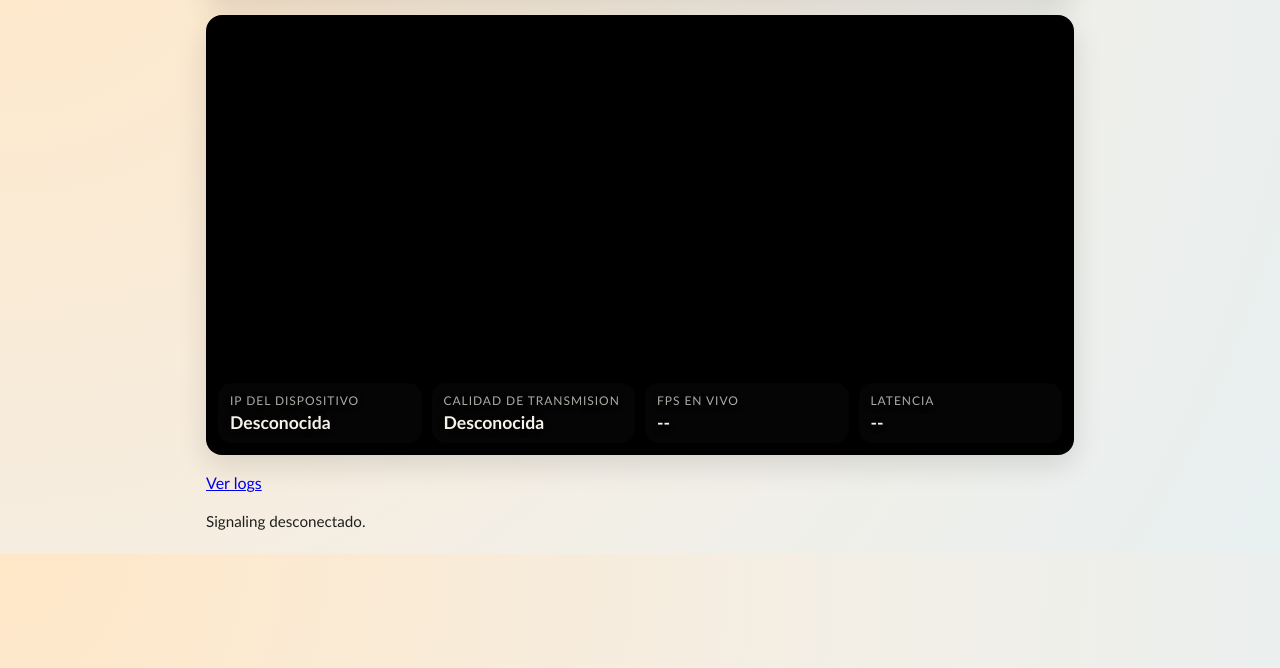
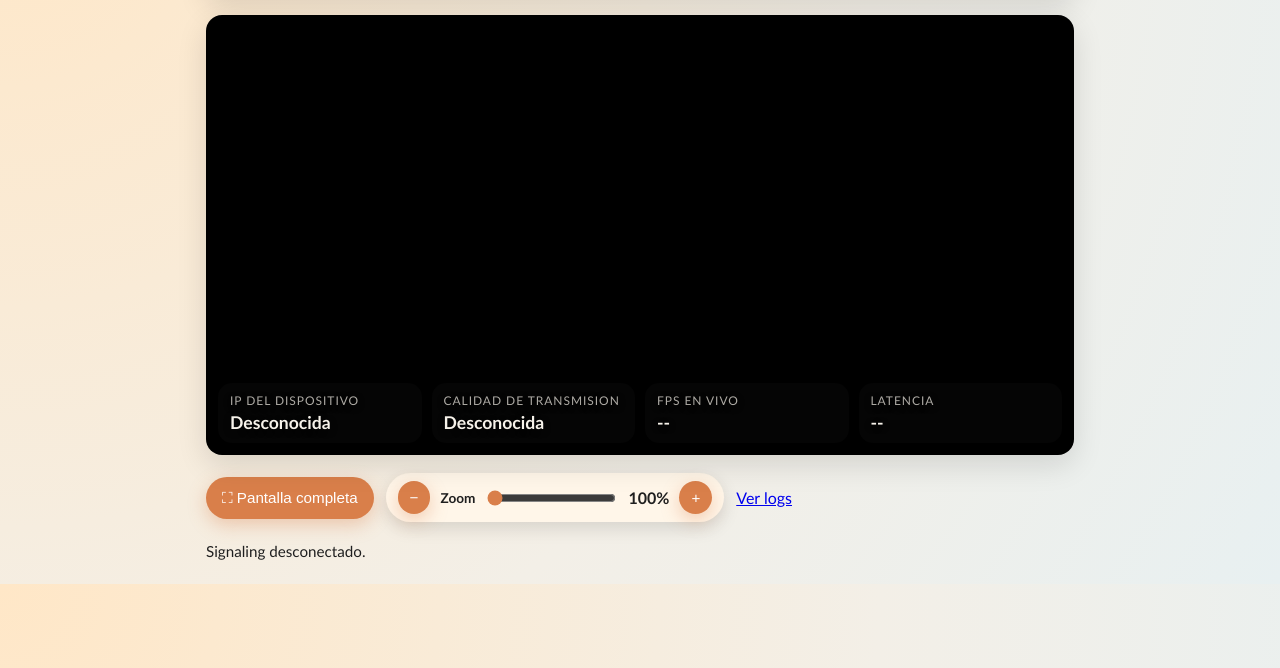
Before and after one commit to charlycba/webcamsecurity, a website: page public/monitor.html in a window 1280 px wide. Shown: the part 132-800 px from the top of the page. Drawn offline with Linux system fonts and the light colour scheme.

Commit message:
Add fullscreen and zoom controls

```diff
--- a/public/monitor.html
+++ b/public/monitor.html
@@ -14,7 +14,7 @@
       </header>
 
       <section class="viewer">
-        <div class="monitor-frame">
+        <div class="monitor-frame" id="monitorFrame">
           <video id="liveVideo" autoplay playsinline muted></video>
         </div>
         <div class="overlay" aria-live="polite">
@@ -37,7 +37,15 @@
         </div>
       </section>
 
-      <section class="controls">
+      <section class="controls monitor-controls">
+        <button id="fullscreenBtn" type="button">⛶ Pantalla completa</button>
+        <div class="zoom-control">
+          <button id="zoomOutBtn" type="button" aria-label="Reducir zoom">−</button>
+          <label for="zoomRange">Zoom</label>
+          <input id="zoomRange" type="range" min="1" max="2" step="0.1" value="1" />
+          <span id="zoomValue">100%</span>
+          <button id="zoomInBtn" type="button" aria-label="Aumentar zoom">+</button>
+        </div>
         <a id="openLogs" href="/monitor.html?logs=1" target="_blank" rel="noopener">Ver logs</a>
       </section>
 
@@ -51,11 +59,17 @@
 
     <script>
       const liveVideo = document.getElementById("liveVideo");
+      const monitorFrame = document.getElementById("monitorFrame");
       const status = document.getElementById("status");
       const deviceIp = document.getElementById("deviceIp");
       const deviceQuality = document.getElementById("deviceQuality");
       const liveFps = document.getElementById("liveFps");
       const liveLatency = document.getElementById("liveLatency");
+      const fullscreenBtn = document.getElementById("fullscreenBtn");
+      const zoomRange = document.getElementById("zoomRange");
+      const zoomValue = document.getElementById("zoomValue");
+      const zoomOutBtn = document.getElementById("zoomOutBtn");
+      const zoomInBtn = document.getElementById("zoomInBtn");
       const logsSection = document.getElementById("logsSection");
       const logsContent = document.getElementById("logsContent");
       const logs = [];
@@ -72,6 +86,30 @@
 
       if (showLogs) {
         logsSection.classList.remove("hidden");
+      }
+
+      function updateZoomDisplay(value) {
+        zoomValue.textContent = `${Math.round(value * 100)}%`;
+        monitorFrame.style.setProperty("--zoom", value);
+      }
+
+      function clampZoom(value) {
+        const min = Number(zoomRange.min);
+        const max = Number(zoomRange.max);
+        return Math.min(max, Math.max(min, value));
+      }
+
+      function toggleFullscreen() {
+        if (!document.fullscreenElement) {
+          monitorFrame.requestFullscreen().catch(() => {});
+          return;
+        }
+        document.exitFullscreen().catch(() => {});
+      }
+
+      function updateFullscreenLabel() {
+        const isFullscreen = document.fullscreenElement === monitorFrame;
+        fullscreenBtn.textContent = isFullscreen ? "Salir pantalla completa" : "⛶ Pantalla completa";
       }
 
       function setStatus(message) {
@@ -281,6 +319,25 @@
 
       connectLive();
 
+      updateZoomDisplay(Number(zoomRange.value));
+      zoomRange.addEventListener("input", () => {
+        updateZoomDisplay(Number(zoomRange.value));
+      });
+      zoomOutBtn.addEventListener("click", () => {
+        const value = clampZoom(Number(zoomRange.value) - Number(zoomRange.step));
+        zoomRange.value = value.toString();
+        updateZoomDisplay(value);
+      });
+      zoomInBtn.addEventListener("click", () => {
+        const value = clampZoom(Number(zoomRange.value) + Number(zoomRange.step));
+        zoomRange.value = value.toString();
+        updateZoomDisplay(value);
+      });
+      fullscreenBtn.addEventListener("click", toggleFullscreen);
+      monitorFrame.addEventListener("dblclick", toggleFullscreen);
+      document.addEventListener("fullscreenchange", updateFullscreenLabel);
+      updateFullscreenLabel();
+
       if (showLogs) {
         setInterval(() => {
           const stored = localStorage.getItem("monitorLogs");
--- a/public/styles.css
+++ b/public/styles.css
@@ -75,6 +75,18 @@ body {
   max-height: 55vh;
   width: 100%;
   margin: 0 auto;
+  display: flex;
+  align-items: center;
+  justify-content: center;
+  --zoom: 1;
+}
+
+.monitor-frame:fullscreen {
+  width: 100vw;
+  height: 100vh;
+  max-height: none;
+  border-radius: 0;
+  box-shadow: none;
 }
 
 .overlay {
@@ -120,6 +132,36 @@ img {
 
 #liveVideo {
   object-fit: contain;
+  transform: scale(var(--zoom));
+  transform-origin: center;
+}
+
+.monitor-controls {
+  gap: 10px;
+}
+
+.zoom-control {
+  background: var(--card);
+  border-radius: 999px;
+  padding: 8px 12px;
+  display: flex;
+  align-items: center;
+  gap: 10px;
+  box-shadow: 0 6px 18px var(--shadow);
+  font-weight: 600;
+}
+
+.zoom-control label {
+  font-size: 0.85rem;
+}
+
+.zoom-control input[type="range"] {
+  accent-color: var(--accent);
+}
+
+.zoom-control button {
+  padding: 8px 12px;
+  border-radius: 999px;
 }
 
 .controls,
```
